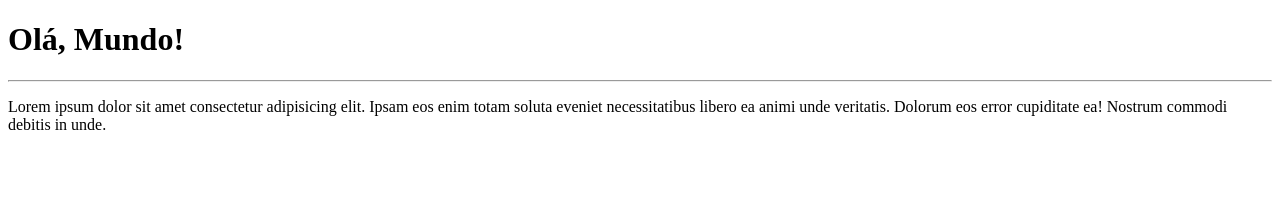
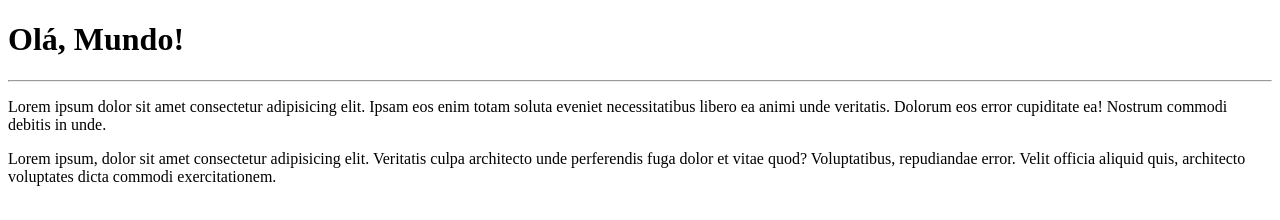
Before and after one commit to souzaarosee/Ola-mundo, a plain HTML site: page index.html in a window 1280 px wide. Drawn offline with Linux system fonts and the light colour scheme.

Commit message:
criei outro paragrafo

```diff
--- a/index.html
+++ b/index.html
@@ -9,5 +9,6 @@
     <h1>Olá, Mundo!</h1>
     <hr>
     <p>Lorem ipsum dolor sit amet consectetur adipisicing elit. Ipsam eos enim totam soluta eveniet necessitatibus libero ea animi unde veritatis. Dolorum eos error cupiditate ea! Nostrum commodi debitis in unde.</p>
+    <p>Lorem ipsum, dolor sit amet consectetur adipisicing elit. Veritatis culpa architecto unde perferendis fuga dolor et vitae quod? Voluptatibus, repudiandae error. Velit officia aliquid quis, architecto voluptates dicta commodi exercitationem.</p>
 </body>
 </html>
```
